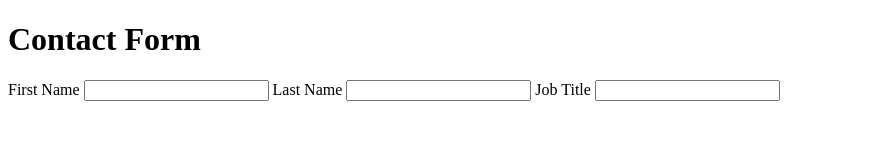
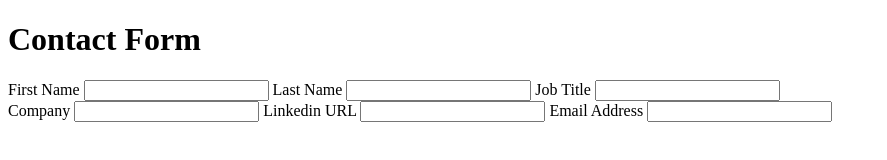
Before and after one commit to Ali200674/contact-form, a website: page views/contactpage.html in a window 1280 px wide. Shown: the whole page, without its empty margins (0-887 px from the left). Drawn offline with Linux system fonts and the light colour scheme.

Commit message:
Added second row of form.

```diff
--- a/views/contactpage.html
+++ b/views/contactpage.html
@@ -23,6 +23,16 @@
                 <label for="jtitle">Job Title</label>
                 <input type="text" id="jtitle">
             </div>
+            <div id="second-row">
+                <label for="company">Company</label>
+                <input type="text" id="company">
+
+                <label for="linkedinURL">Linkedin URL</label>
+                <input type="text" id="linkedinURL">
+
+                <label for="email">Email Address</label>
+                <input type="text" id="email">
+            </div>
         </form>
     </div>
 </body>
```
